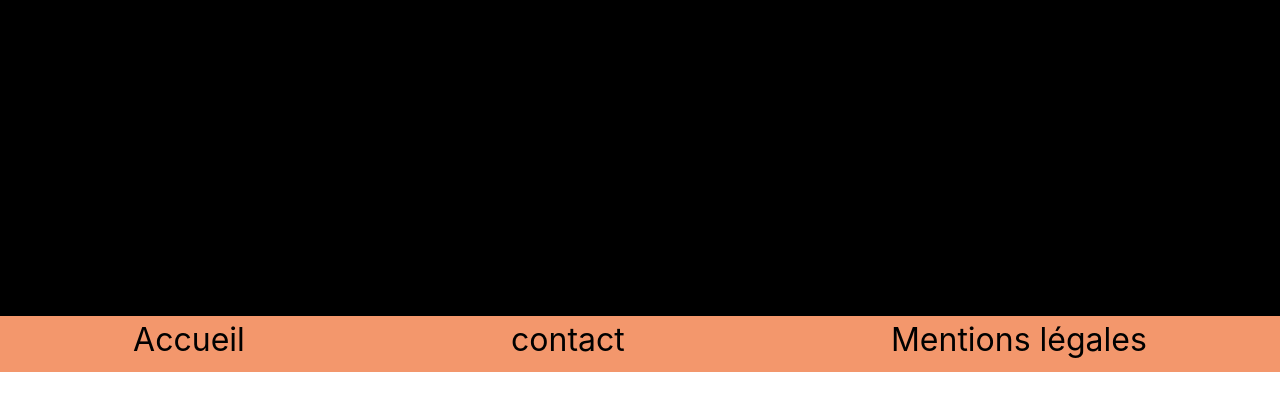
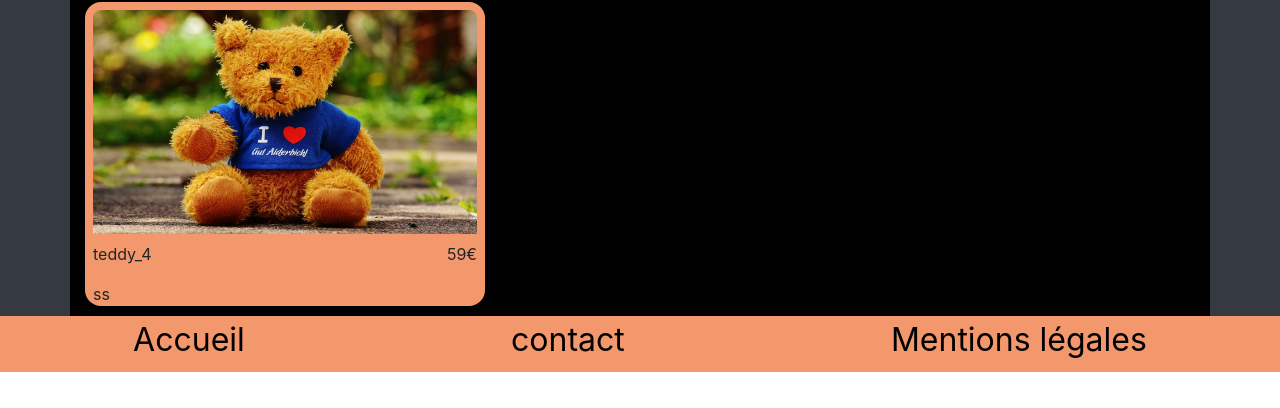
Before and after one commit to GitHubFaouaz/Oricono, a plain HTML site: page front-end/index.html in a window 1280 px wide. Shown: the part 392-800 px from the top of the page. Drawn offline with nearby package versions, Linux system fonts and the light colour scheme.

Commit message:
page principale

```diff
--- a/front-end/index.html
+++ b/front-end/index.html
@@ -24,13 +24,26 @@
     </header>
     <main>
 
-         <div class="contener-fluid contener-bear-photo" >
+
+      <div class="contener-fluid contener-bear-photo" >
              <h1>les nounourse fait maison</h1>
-         </div>
+      </div>
 
-      <div class="contener-fluid contener-bear" >
-         <p> ici les nounourses</p>
-       </div>
+      <div class="container-fluid bg-dark " >
+        <div class="container  contener-bear">
+          <h2>ici les nounourses</h2>
+        <article >
+          <img src="img/teddy_4.jpg">
+          <div class="div-details-photo">
+             <p class="nom-prix"><span>teddy_4</span> <span>59€</span></p>
+             <p class="etoile" >ss</p>
+          </div>
+
+        </article>
+
+
+        </div>
+      </div>
     </main>
     <footer class="contener-fluid ">
       <div class="nav-footer">
--- a/front-end/layout/_main.scss
+++ b/front-end/layout/_main.scss
@@ -9,10 +9,33 @@ justify-content: center;
 align-items: center;
 
 }
+article{
+    width: 25rem;
+   background: $color-peche;
+   border-radius: 1rem ;
+    img{
+        //object-fit: cover;
+        width: 25rem;
+        height: 15rem;
+        padding: 0.5rem;
+        border-radius: 1rem 1rem 0 0rem;
+    };
+    .div-details-photo{
+
+        padding: 0 0.5rem ;
+    }
+    .nom-prix{
+
+        display: flex;
+        justify-content: space-between;
+
+    }
+}
 .contener-bear{
 
 
-background: $color-black;
+background:$color-black;
+
 height: 45vh;
 
 
```
Also changed, not shown: front-end/img/teddy_1.jpg (added), front-end/img/teddy_2.jpg (added), front-end/img/teddy_3.jpg (added), front-end/img/teddy_5.jpg (added), front-end/style.css, 1 other file.
